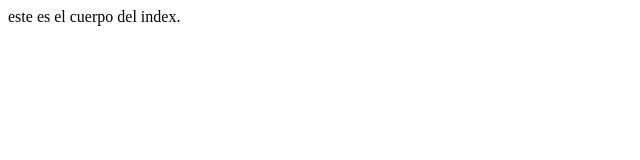
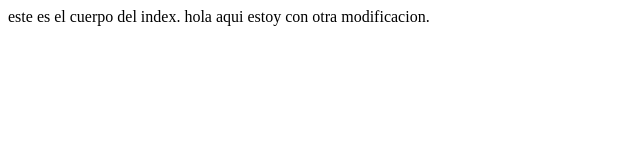
Before and after one commit to Daid1918/prueba2.0, a plain HTML site: page index.html in a window 1280 px wide. Shown: the whole page, without its empty margins (0-640 px from the left). Drawn offline with Linux system fonts and the light colour scheme.

Commit message:
agregue una linea mas

```diff
--- a/index.html
+++ b/index.html
@@ -6,5 +6,6 @@
 </head>
 <body>
 este es el cuerpo del index.
+hola aqui estoy con otra modificacion.
 </body>
 </html>
```
